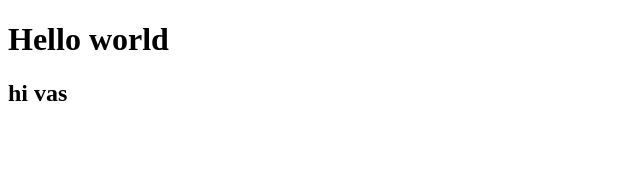
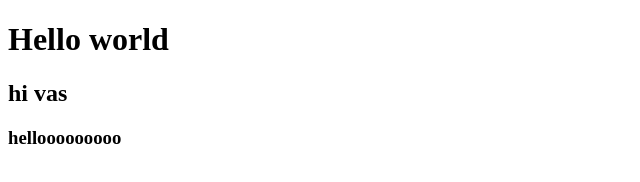
Before and after one commit to vasavi14/Gitprat, a plain HTML site: page index.html in a window 1280 px wide. Shown: the whole page, without its empty margins (0-640 px from the left). Drawn offline with Linux system fonts and the light colour scheme.

Commit message:
added helloo

```diff
--- a/index.html
+++ b/index.html
@@ -8,5 +8,6 @@
 <body>
     <h1>Hello world</h1>
     <h2>hi vas</h2>
+    <h3>hellooooooooo</h3>
 </body>
 </html>
```
